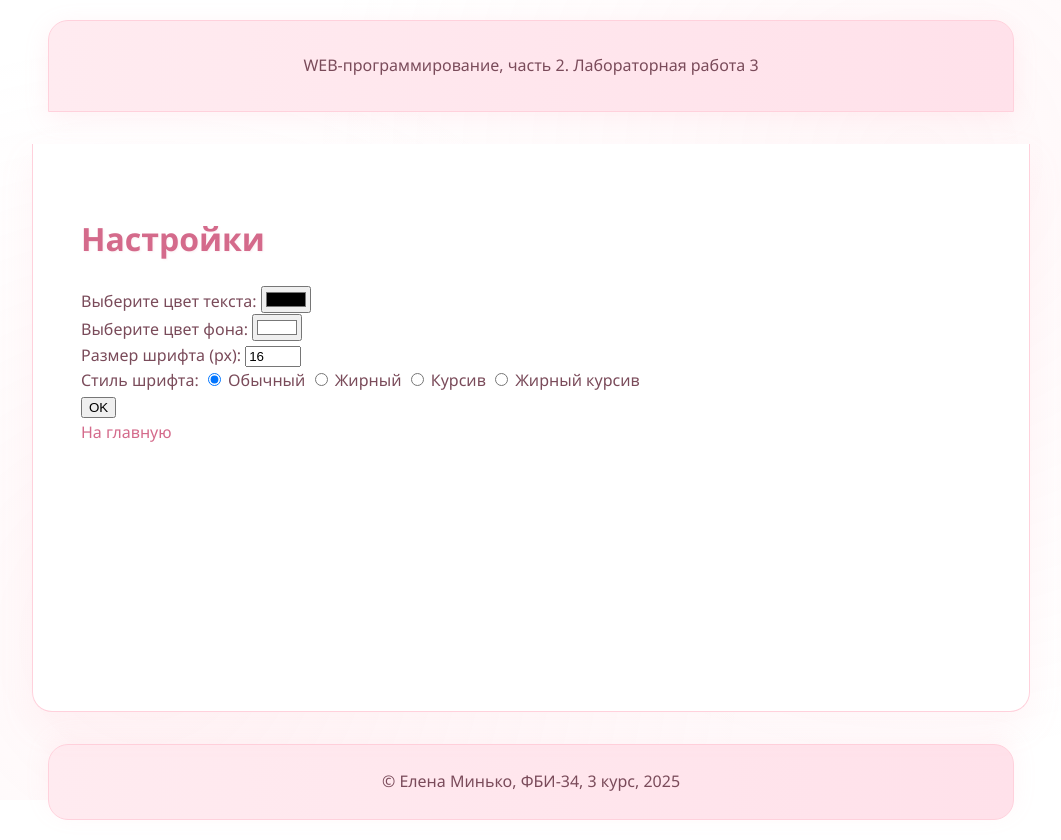
After one commit to yaminjion/web-back-labs, a Flask app: page /lab3/settings in a window 1280 px wide. The commit adds this page. Shown: the whole page, without its empty margins (109-1170 px from the left). Run offline with Flask 3, Linux system fonts and the light colour scheme.

Commit message:
Настройки отображения

```diff
--- a/lab3.py
+++ b/lab3.py
@@ -84,3 +84,35 @@ def success():
         price += 10
 
     return render_template('lab3/success.html', price=price)
+
+
+@lab3.route('/lab3/settings')
+def settings():
+    color = request.args.get('color')
+    bg_color = request.args.get('bg_color')
+    font_size = request.args.get('font_size')
+    font_style = request.args.get('font_style')
+
+    if color or bg_color or font_size or font_style:
+        resp = make_response(redirect('/lab3/settings'))
+        if color:
+            resp.set_cookie('color', color)
+        if bg_color:
+            resp.set_cookie('bg_color', bg_color)
+        if font_size:
+            resp.set_cookie('font_size', font_size)
+        if font_style:
+            resp.set_cookie('font_style', font_style)
+        return resp
+
+    color = request.cookies.get('color')
+    bg_color = request.cookies.get('bg_color')
+    font_size = request.cookies.get('font_size')
+    font_style = request.cookies.get('font_style')
+
+    resp = make_response(render_template('lab3/settings.html',
+                                        color=color,
+                                        bg_color=bg_color,
+                                        font_size=font_size,
+                                        font_style=font_style))
+    return resp
--- a/static/main.css
+++ b/static/main.css
@@ -1,5 +1,4 @@
 body {
-    background: linear-gradient(135deg, #fff5f5 0%, #ffe6e9 50%, #ffd6e0 100%);
     color: #7a4b5a;
     font-family: 'Segoe UI', Tahoma, Geneva, Verdana, sans-serif;
     margin: 0;
--- a/templates/base.html
+++ b/templates/base.html
@@ -8,6 +8,31 @@
     <link rel="icon" type="image/x-icon" href="{{ url_for('static', filename='favicon.ico') }}">
     <link rel="shortcut icon" type="image/x-icon" href="{{ url_for('static', filename='favicon.ico') }}">
     <link rel="apple-touch-icon" href="{{ url_for('static', filename='favicon.ico') }}">
+
+    <style>
+        body{
+            {% if request.cookies.get('color') %}
+            color: {{ request.cookies.get('color')}};
+            {% endif %}
+
+            {% if request.cookies.get('bg_color') %}
+            background-color: {{ request.cookies.get('bg_color')}} !important;
+            {% endif %}
+
+            {% if request.cookies.get('font_size') %}
+            font-size: {{ request.cookies.get('font_size')}}px;
+            {% endif %}
+
+            {% if request.cookies.get('font_style') == 'bold' %}
+            font-weight: bold;
+            {% elif request.cookies.get('font_style') == 'italic' %}
+            font-style: italic;
+            {% elif request.cookies.get('font_style') == 'bold-italic' %}
+            font-weight: bold;
+            font-style: italic;
+            {% endif %}
+        }
+    </style>
 </head>
 <body>
     <header>
--- a/templates/lab3/lab3.html
+++ b/templates/lab3/lab3.html
@@ -21,5 +21,8 @@
         <li>
             <a href="/lab3/order">Напитки</a>
         </li>
+        <li>
+            <a href="/lab3/settings">Цвета</a>
+        </li>
     </ol>
 {% endblock %}
--- /dev/null
+++ b/templates/lab3/settings.html
@@ -0,0 +1,40 @@
+{% extends "base.html" %}
+{% block lab %}Лабораторная работа 3{% endblock %}
+{% block main %}
+    <h1>Настройки</h1>
+    <form>
+        <div>
+            <label class="label" for="color">Выберите цвет текста:</label>
+            <input type="color" id="color" name="color" value="{{ color or '#000000' }}">
+        </div>
+
+        <div>
+            <label class="label" for="bg_color">Выберите цвет фона:</label>
+            <input type="color" id="bg_color" name="bg_color" value="{{ bg_color or '#ffffff' }}">
+        </div>
+
+        <div>
+            <label class="label" for="font_size">Размер шрифта (px):</label>
+            <input type="number" id="font_size" name="font_size" value="{{ font_size or '16' }}" min="10" max="30">
+        </div>
+
+        <div>
+            <label class="label">Стиль шрифта:</label>
+            <input type="radio" id="normal" name="font_style" value="normal" {% if font_style == 'normal' or not font_style %}checked{% endif %}>
+            <label for="normal">Обычный</label>
+
+            <input type="radio" id="bold" name="font_style" value="bold" {% if font_style == 'bold' %}checked{% endif %}>
+            <label for="bold">Жирный</label>
+
+            <input type="radio" id="italic" name="font_style" value="italic" {% if font_style == 'italic' %}checked{% endif %}>
+            <label for="italic">Курсив</label>
+
+            <input type="radio" id="bold-italic" name="font_style" value="bold-italic" {% if font_style == 'bold-italic' %}checked{% endif %}>
+            <label for="bold-italic">Жирный курсив</label>
+        </div>
+
+        <div>
+            <button type="submit">OK</button>
+        </div>
+    </form>
+{% endblock %}
```
